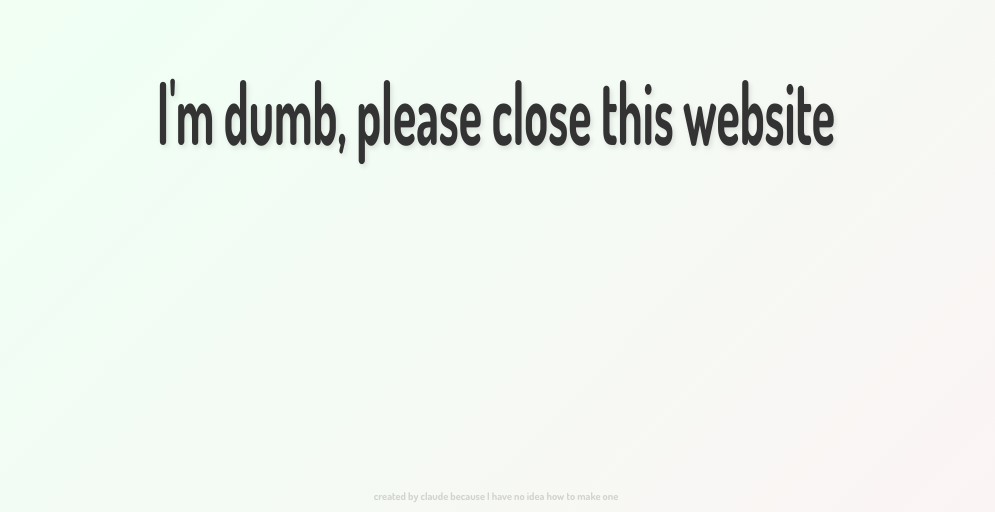
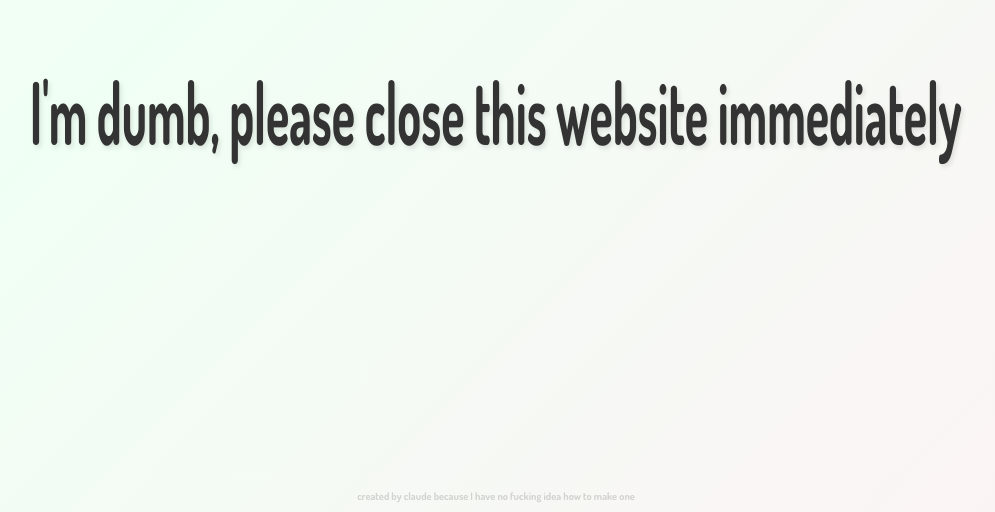
Before and after one commit to AlexAn75541/heh, a plain HTML site: page index.html in a window 1280 px wide. Shown: the part 288-800 px from the top of the page, without its empty margins (144-1139 px from the left). Drawn offline with Linux system fonts and the light colour scheme.

Commit message:
Update index.html

```diff
--- a/index.html
+++ b/index.html
@@ -3,7 +3,7 @@
 <head>
     <meta charset="UTF-8">
     <meta name="viewport" content="width=device-width, initial-scale=1.0">
-    <title>Message</title>
+    <title>This is so corny wtf</title>
     <link href="https://fonts.googleapis.com/css2?family=Dosis:wght@700&display=swap" rel="stylesheet">
     <style>
         * {
@@ -86,11 +86,11 @@
 <body>
     <div class="message-container" id="messageContainer">
         <button class="message" id="messageBtn" onclick="redirectToLink()">
-            I'm dumb, please close this website
+            I'm dumb, please close this website immediately
         </button>
     </div>
     <div class="footer">
-        created by claude because I have no idea how to make one
+        created by claude because I have no fucking idea how to make one
     </div>
 
     <script>
```
